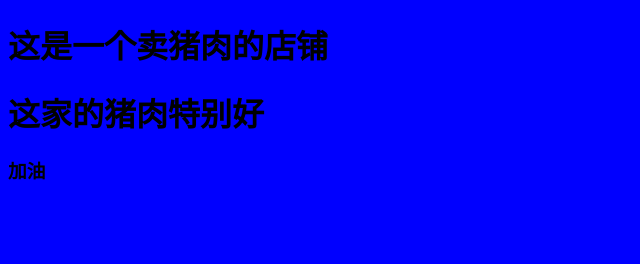
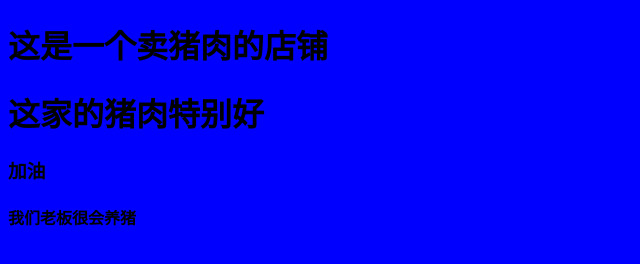
Before and after one commit to WeylinWang/git-demo-1, a plain HTML site: page index.html in a window 1280 px wide. Shown: the whole page, without its empty margins (0-640 px from the left). Drawn offline with Linux system fonts and the light colour scheme.

Commit message:
加了老板的需求

```diff
--- a/index.html
+++ b/index.html
@@ -13,6 +13,7 @@
     <h1>这是一个卖猪肉的店铺</h1>
     <h1>这家的猪肉特别好</h1>
     <h3>加油</h3>
+    <h4>我们老板很会养猪</h4>
 </body>
 
 </html>
```
